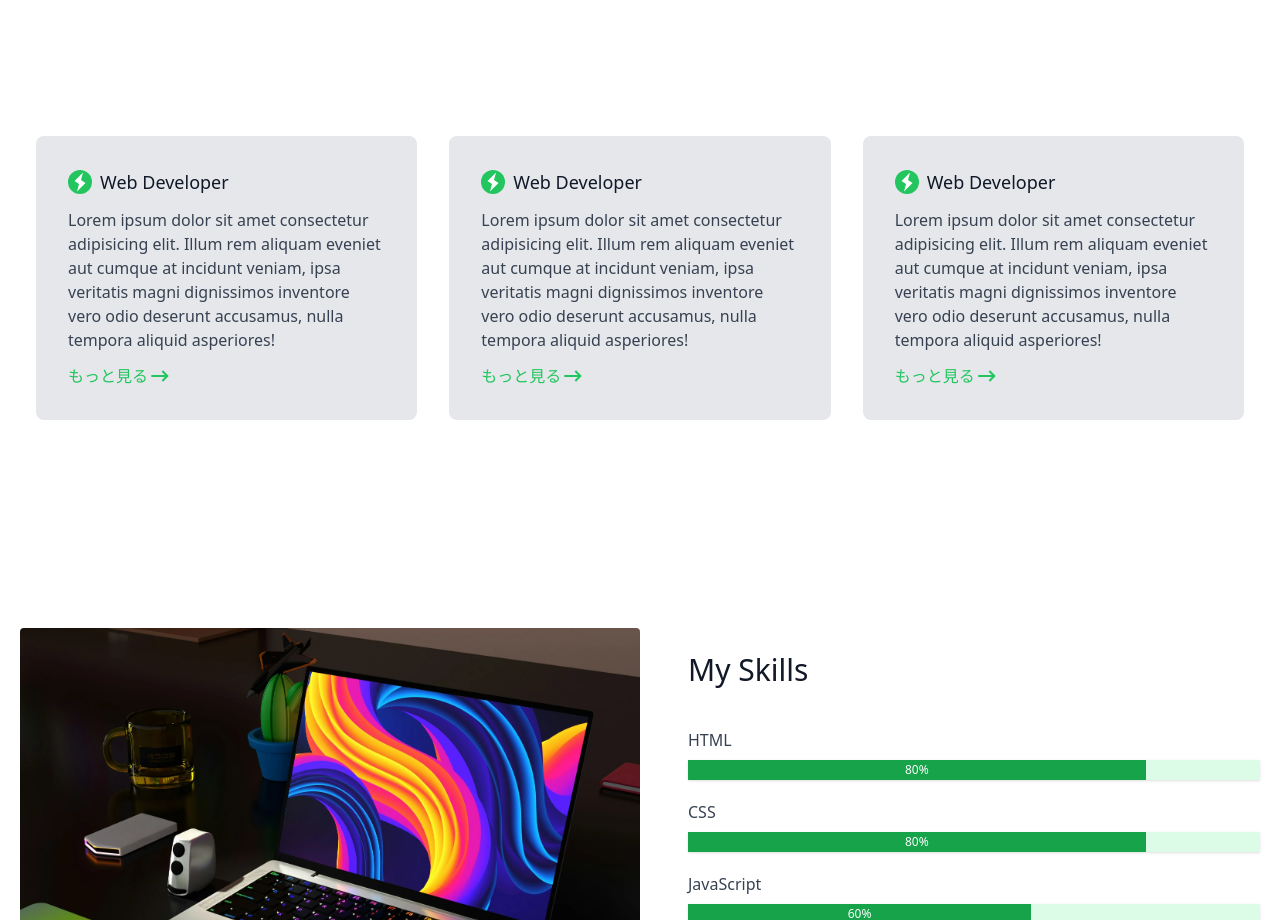
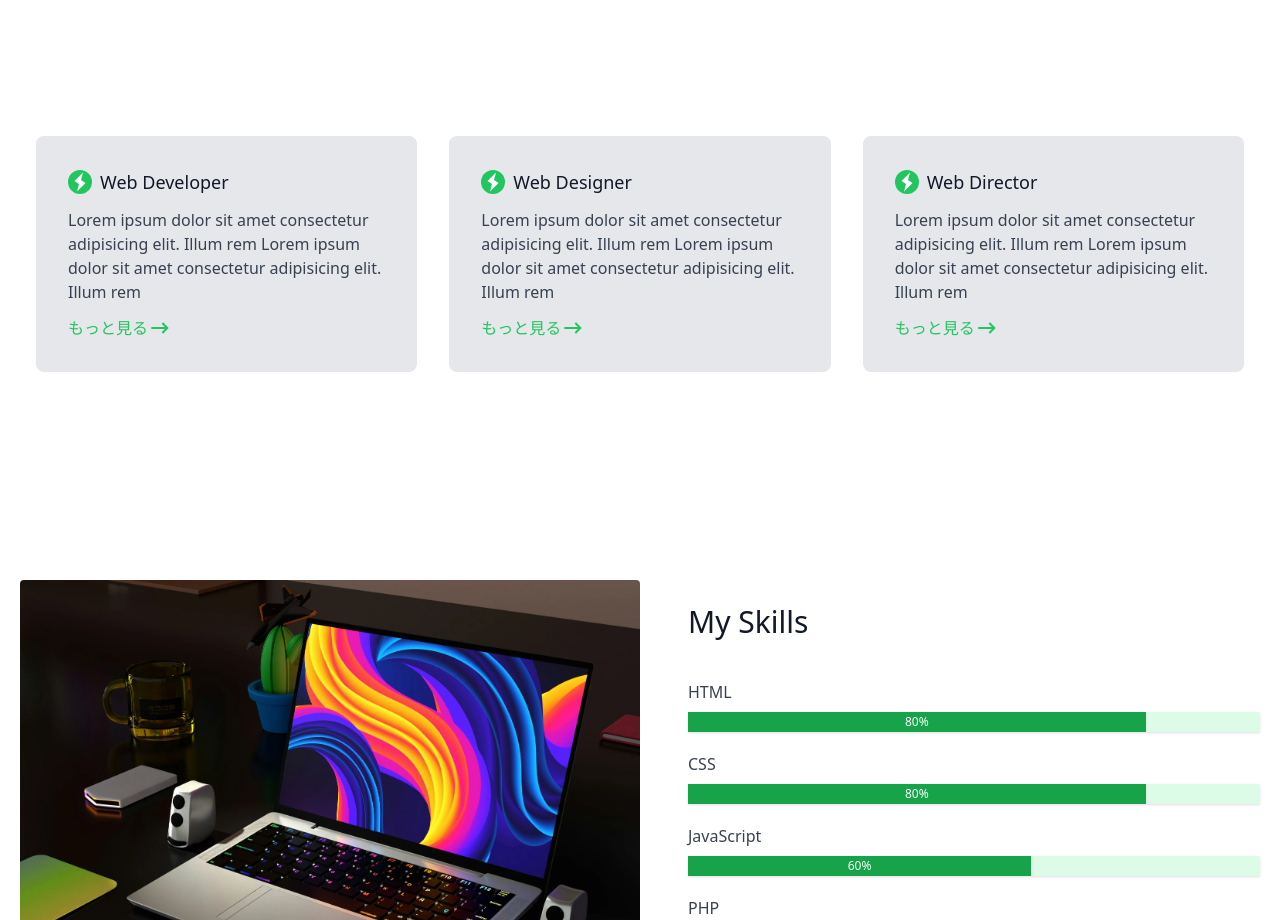
Before and after one commit to tomy-frontend/React-tailwind, a React (Vite) app: page / in a window 1280 px wide. Shown: the part 1248-2168 px from the top of the page. Built offline with nearby package versions, Linux system fonts and the light colour scheme.

Commit message:
Articleコンポーネントを分割

```diff
--- a/src/App.jsx
+++ b/src/App.jsx
@@ -1,5 +1,6 @@
 import Header from "./component/header";
 import Footer from "./component/footer";
+import Article from "./component/Article";
 
 function App() {
   return (
@@ -92,153 +93,7 @@ function App() {
 
           {/* カード全体*/}
           <div className="mt-20 flex flex-wrap">
-            <article className="md:w-1/3 p-4">
-              <div className="bg-gray-200 rounded-lg p-8">
-                <header className="flex items-center">
-                  <div className="bg-green-500 text-white rounded-full">
-                    <svg
-                      width="24"
-                      height="24"
-                      viewBox="0 0 24 24"
-                      fill="none"
-                      xmlns="http://www.w3.org/2000/svg"
-                    >
-                      <path
-                        d="M9 21.5L17.5 13L13 10L15 2.5L6.5 11L11 14L9 21.5Z"
-                        fill="currentColor"
-                      />
-                    </svg>
-                  </div>
-                  <h2 className="text-gray-900 text-lg fotn-medium ml-2">
-                    Web Developer
-                  </h2>
-                </header>
-                <div className="mt-3">
-                  <p>
-                    Lorem ipsum dolor sit amet consectetur adipisicing elit.
-                    Illum rem aliquam eveniet aut cumque at incidunt veniam,
-                    ipsa veritatis magni dignissimos inventore vero odio
-                    deserunt accusamus, nulla tempora aliquid asperiores!
-                  </p>
-                  <a
-                    href="#"
-                    className="flex mt-3 text-green-500 items-center hover:text-green-400 duration-300"
-                  >
-                    もっと見る
-                    <svg
-                      width="24"
-                      height="24"
-                      viewBox="0 0 24 24"
-                      fill="none"
-                      xmlns="http://www.w3.org/2000/svg"
-                    >
-                      <path
-                        d="M15.0378 6.34317L13.6269 7.76069L16.8972 11.0157L3.29211 11.0293L3.29413 13.0293L16.8619 13.0157L13.6467 16.2459L15.0643 17.6568L20.7079 11.9868L15.0378 6.34317Z"
-                        fill="currentColor"
-                      />
-                    </svg>
-                  </a>
-                </div>
-              </div>
-            </article>
-            <article className="md:w-1/3 p-4">
-              <div className="bg-gray-200 rounded-lg p-8">
-                <header className="flex items-center">
-                  <div className="bg-green-500 text-white rounded-full">
-                    <svg
-                      width="24"
-                      height="24"
-                      viewBox="0 0 24 24"
-                      fill="none"
-                      xmlns="http://www.w3.org/2000/svg"
-                    >
-                      <path
-                        d="M9 21.5L17.5 13L13 10L15 2.5L6.5 11L11 14L9 21.5Z"
-                        fill="currentColor"
-                      />
-                    </svg>
-                  </div>
-                  <h2 className="text-gray-900 text-lg fotn-medium ml-2">
-                    Web Developer
-                  </h2>
-                </header>
-                <div className="mt-3">
-                  <p>
-                    Lorem ipsum dolor sit amet consectetur adipisicing elit.
-                    Illum rem aliquam eveniet aut cumque at incidunt veniam,
-                    ipsa veritatis magni dignissimos inventore vero odio
-                    deserunt accusamus, nulla tempora aliquid asperiores!
-                  </p>
-                  <a
-                    href="#"
-                    className="flex mt-3 text-green-500 items-center hover:text-green-400 duration-300"
-                  >
-                    もっと見る
-                    <svg
-                      width="24"
-                      height="24"
-                      viewBox="0 0 24 24"
-                      fill="none"
-                      xmlns="http://www.w3.org/2000/svg"
-                    >
-                      <path
-                        d="M15.0378 6.34317L13.6269 7.76069L16.8972 11.0157L3.29211 11.0293L3.29413 13.0293L16.8619 13.0157L13.6467 16.2459L15.0643 17.6568L20.7079 11.9868L15.0378 6.34317Z"
-                        fill="currentColor"
-                      />
-                    </svg>
-                  </a>
-                </div>
-              </div>
-            </article>
-            <article className="md:w-1/3 p-4">
-              <div className="bg-gray-200 rounded-lg p-8">
-                <header className="flex items-center">
-                  <div className="bg-green-500 text-white rounded-full">
-                    <svg
-                      width="24"
-                      height="24"
-                      viewBox="0 0 24 24"
-                      fill="none"
-                      xmlns="http://www.w3.org/2000/svg"
-                    >
-                      <path
-                        d="M9 21.5L17.5 13L13 10L15 2.5L6.5 11L11 14L9 21.5Z"
-                        fill="currentColor"
-                      />
-                    </svg>
-                  </div>
-                  <h2 className="text-gray-900 text-lg fotn-medium ml-2">
-                    Web Developer
-                  </h2>
-                </header>
-                <div className="mt-3">
-                  <p>
-                    Lorem ipsum dolor sit amet consectetur adipisicing elit.
-                    Illum rem aliquam eveniet aut cumque at incidunt veniam,
-                    ipsa veritatis magni dignissimos inventore vero odio
-                    deserunt accusamus, nulla tempora aliquid asperiores!
-                  </p>
-                  <a
-                    href="#"
-                    className="flex mt-3 text-green-500 items-center hover:text-green-400 duration-300"
-                  >
-                    もっと見る
-                    <svg
-                      width="24"
-                      height="24"
-                      viewBox="0 0 24 24"
-                      fill="none"
-                      xmlns="http://www.w3.org/2000/svg"
-                    >
-                      <path
-                        d="M15.0378 6.34317L13.6269 7.76069L16.8972 11.0157L3.29211 11.0293L3.29413 13.0293L16.8619 13.0157L13.6467 16.2459L15.0643 17.6568L20.7079 11.9868L15.0378 6.34317Z"
-                        fill="currentColor"
-                      />
-                    </svg>
-                  </a>
-                </div>
-              </div>
-            </article>
+            <Article />
           </div>
         </div>
       </section>
--- /dev/null
+++ b/src/component/Article.jsx
@@ -0,0 +1,69 @@
+const infoArray = [
+  {
+    name: "Web Developer",
+    text: "Lorem ipsum dolor sit amet consectetur adipisicing elit. Illum rem Lorem ipsum dolor sit amet consectetur adipisicing elit. Illum rem",
+  },
+  {
+    name: "Web Designer",
+    text: "Lorem ipsum dolor sit amet consectetur adipisicing elit. Illum rem Lorem ipsum dolor sit amet consectetur adipisicing elit. Illum rem",
+  },
+  {
+    name: "Web Director",
+    text: "Lorem ipsum dolor sit amet consectetur adipisicing elit. Illum rem Lorem ipsum dolor sit amet consectetur adipisicing elit. Illum rem",
+  },
+];
+
+function Article() {
+  return (
+    <>
+      {infoArray.map((info) => (
+        <article key={info.name} className="md:w-1/3 p-4">
+          <div className="bg-gray-200 rounded-lg p-8">
+            <header className="flex items-center">
+              <div className="bg-green-500 text-white rounded-full">
+                <svg
+                  width="24"
+                  height="24"
+                  viewBox="0 0 24 24"
+                  fill="none"
+                  xmlns="http://www.w3.org/2000/svg"
+                >
+                  <path
+                    d="M9 21.5L17.5 13L13 10L15 2.5L6.5 11L11 14L9 21.5Z"
+                    fill="currentColor"
+                  />
+                </svg>
+              </div>
+              <h2 className="text-gray-900 text-lg fotn-medium ml-2">
+                {info.name}
+              </h2>
+            </header>
+            <div className="mt-3">
+              <p>{info.text}</p>
+              <a
+                href="#"
+                className="flex mt-3 text-green-500 items-center hover:text-green-400 duration-300"
+              >
+                もっと見る
+                <svg
+                  width="24"
+                  height="24"
+                  viewBox="0 0 24 24"
+                  fill="none"
+                  xmlns="http://www.w3.org/2000/svg"
+                >
+                  <path
+                    d="M15.0378 6.34317L13.6269 7.76069L16.8972 11.0157L3.29211 11.0293L3.29413 13.0293L16.8619 13.0157L13.6467 16.2459L15.0643 17.6568L20.7079 11.9868L15.0378 6.34317Z"
+                    fill="currentColor"
+                  />
+                </svg>
+              </a>
+            </div>
+          </div>
+        </article>
+      ))}
+    </>
+  );
+}
+
+export default Article;
```
